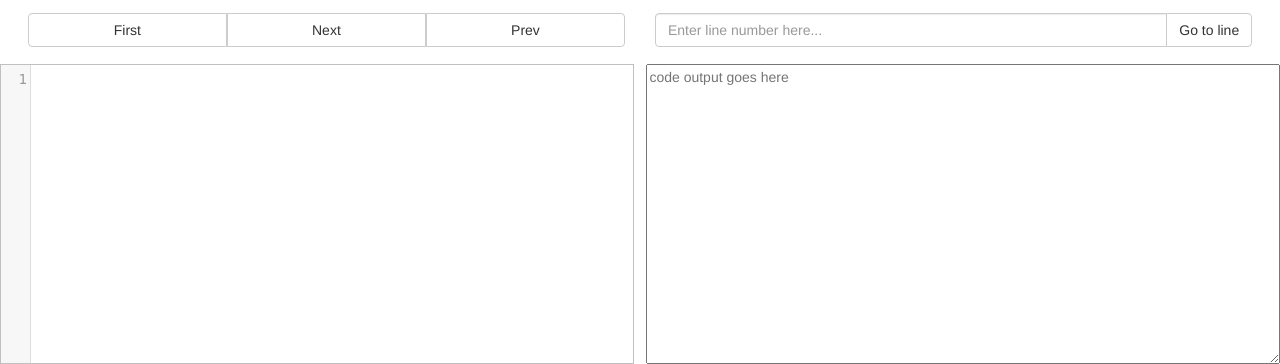
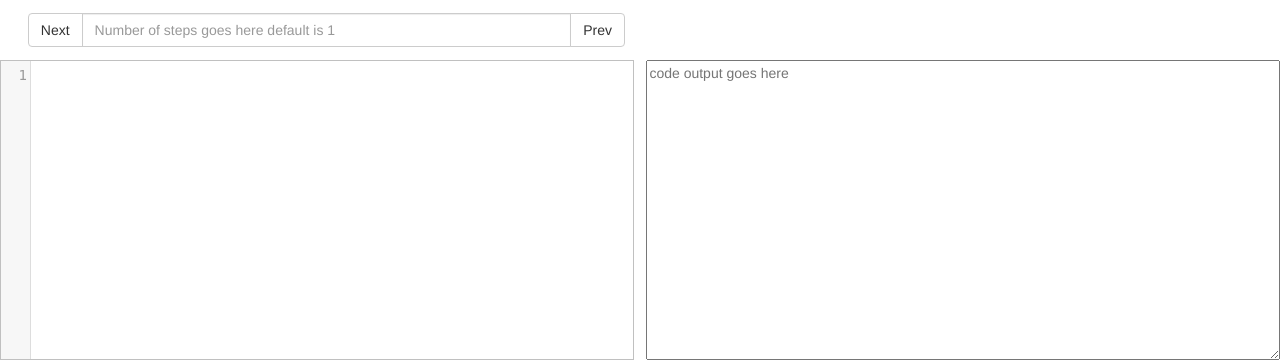
Before and after one commit to zoomem/zoomem, a Django app: template zoomem_site/visualize/templates/visualize/index.html in a window 1280 px wide. Shown: the part 500-864 px from the top of the page. Run offline with Django 3.2, Linux system fonts and the light colour scheme; the template is opened without the code that fills it, so the values that code supplies are empty; parts of the project's set-up code (start-up, migrations or seed data) failed here and were passed over; some libraries are stand-ins or nearby versions.

Commit message:
Added next and prev fixed cycle in graph

```diff
--- a/zoomem_site/visualize/static/visualize/css/visualize.css
+++ b/zoomem_site/visualize/static/visualize/css/visualize.css
@@ -27,3 +27,9 @@
    overflow: scroll;
    height: 500px;
 }
+
+.center-block {
+  display: block;
+  margin-left: auto;
+  margin-right: auto;
+}
--- a/zoomem_site/visualize/static/visualize/js/visualize.js
+++ b/zoomem_site/visualize/static/visualize/js/visualize.js
@@ -1,6 +1,9 @@
 $("#next").on("click", function() {
+  var number = $('#step');
+  var data = 'step=' + number.val();
   $.ajax({
     url: "/visualize/next",
+    data:data,
     context: document.body,
      success: function(data) {
        $(document.body).html(data);
@@ -9,40 +12,17 @@ $("#next").on("click", function() {
 });
 
 $("#prev").on("click", function() {
+  var number = $('#step');
+  var data = 'step=' + number.val();
+
   $.ajax({
     url: "/visualize/prev",
-    context: document.body,
-     success: function(data) {
-       $(document.body).html(data);
-     }
-   })
-});
-
-$("#first").on("click", function() {
-  $.ajax({
-    url: "/visualize/first",
-    context: document.body,
-     success: function(data) {
-       $(document.body).html(data);
-     }
-   })
-});
-
-$("#go_to").on("click", function() {
-  var number = $('#go_to_inpt');
-  var data = 'line=' + number.val();
-  $.ajax({
-    url: "/visualize/go_to",
     data:data,
     context: document.body,
      success: function(data) {
        $(document.body).html(data);
      }
    })
-});
-
-$("#last").on("click", function() {
-  alert("pressed");
 });
 
 var cppEditor = CodeMirror.fromTextArea(document.getElementById("cpp-code"), {
--- a/zoomem_site/visualize/templates/visualize/index.html
+++ b/zoomem_site/visualize/templates/visualize/index.html
@@ -40,40 +40,27 @@
         drawGraph({{edges|safe}})
       </script>
   </div>
-  <div style="margin:1%;margin-bottom:5%">
-    <div>
-      <div class="col-lg-6">
-        <div class="btn-group btn-group-justified" role="group" aria-label="...">
-          <div class="btn-group" role="group">
-            <button type="button" class="btn btn-default" id = "first">First</button>
-          </div>
-          <div class="btn-group" role="group">
-            <button type="button" class="btn btn-default" id = "next">Next</button>
-          </div>
-          <div class="btn-group" role="group">
-            <button type="button" class="btn btn-default" id = "prev">Prev</button>
-          </div>
-        </div>
-      </div>
-    </div>
-    <div>
+
+  <div class="center-block">
+    <div class="row" style = "margin:1%;">
       <div class="col-lg-6">
         <div class="input-group">
-          <input type="text" class="form-control" placeholder="Enter line number here..." id="go_to_inpt">
           <span class="input-group-btn">
-            <button class="btn btn-default" type="button" id = "go_to">Go to line</button>
+            <button class="btn btn-default" type="button" id = "next">Next</button>
           </span>
-        </div>
-      </div>
-    </div>
+          <input type="text" class="form-control" id = "step" placeholder="Number of steps goes here default is 1">
+          <span class="input-group-btn">
+            <button class="btn btn-default" type="button" id = "prev">Prev</button>
+          </span>
+        </div><!-- /input-group -->
+      </div><!-- /.col-lg-6 -->
+    </div><!-- /.row -->
   </div>
 
-    <div  class = ".highlighted_code">
-      <textarea id="cpp-code">{{code}}</textarea>
-      <textarea readonly class ="output" placeholder="code output goes here">{{output}}</textarea>
-   </div>
-
-
+  <div  class = ".highlighted_code">
+    <textarea id="cpp-code">{{code}}</textarea>
+    <textarea readonly class ="output" placeholder="code output goes here">{{output}}</textarea>
+  </div>
   <script type="text/javascript" src={% static "visualize/js/visualize.js" %}></script>
   <script>
     highlightLine({{line_num}})
--- a/zoomem_site/visualize/urls.py
+++ b/zoomem_site/visualize/urls.py
@@ -7,7 +7,5 @@ urlpatterns = [
     url(r'^submit', views.submit, name='submit'),
     url(r'^next', views.next, name='next'),
     url(r'^prev', views.prev, name='prev'),
-    url(r'^first', views.first, name='first'),
-    url(r'^go_to', views.go_to, name='go_to'),
 
 ]
```
Also changed, not shown: zoomem_site/dev/gdb.py (+16 -0 lines), zoomem_site/visualize/graph_py/gdb_adapter.py (+4 -4 lines), zoomem_site/visualize/views.py (+8 -9 lines).
